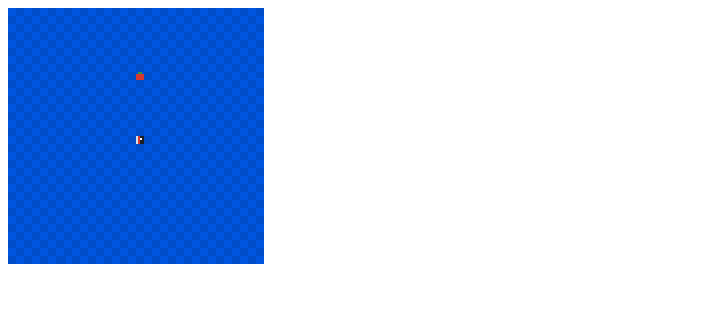
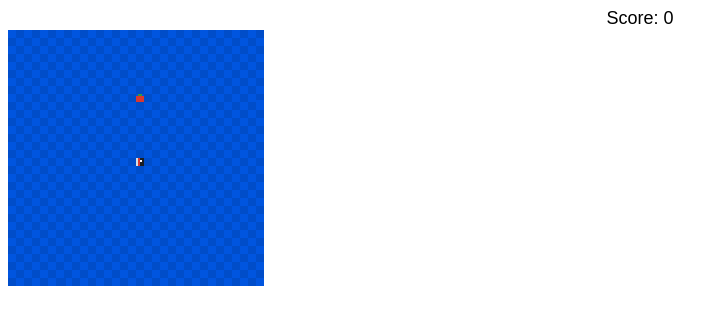
Before and after one commit to DarthBayo/Snake-Game-JS, a plain HTML site: page index.html in a window 1280 px wide. Shown: the whole page, without its empty margins (0-728 px from the left). Drawn offline with Linux system fonts and the light colour scheme.

Commit message:
Add score points

```diff
--- a/index.html
+++ b/index.html
@@ -6,6 +6,7 @@
     <title>Snake Game</title>
 </head>
 <body>
+    <p id="score"></p>
     <img src="./img/background.png" id="back">
     <canvas id="game"></canvas>
     <script src="./index.js" rel="text/javascript"></script>
--- a/index.js
+++ b/index.js
@@ -3,6 +3,19 @@
         document.addEventListener("DOMContentLoaded", () => {
             // Clean IMG tag
             document.getElementById("back").remove();
+
+            // Set score points
+            function setScore(pScore) {
+                let p = document.getElementById("score");
+                p.textContent = "Score: " + pScore;
+
+                p.style.alignContent = "center";
+                p.style.alignSelf    = "center";
+                p.style.textAlign    = "center";
+                p.style.fontFamily   = "arial";
+                p.style.fontSize     = "18px";
+                p.style.margin      = "1px";
+            }
 
             // Getting canvas
             let board = document.getElementById("game");
@@ -11,6 +24,9 @@
             // Settings pixels and box size
             const pixel = 4;
             const block = pixel*2;
+
+            // Settings score point
+            let score = 0;
 
             // Settings canvas size
             const gametable = {x: pixel*64, y: pixel*64};
@@ -65,6 +81,7 @@
                 }
             });
 
+            setScore(score);
             // Draw every 0.1 s
             function draw()
             {
@@ -76,14 +93,14 @@
                 // Eating and Fruit new Respawn
                 if ( snake.x == food.x && snake.y == food.y )
                 {
-                    food.x = Math.floor(64 / (Math.random() * 10)) * block;
-                    food.y = Math.floor((Math.random() * 10)) * block;
+                    food.x = Math.floor(Math.random() * 17 + 1) * block;
+                    food.y = Math.floor(Math.random() * 15 + 1) * block;
+                    setScore(score += 1);
                 }
-
-                if (food.x > 256 || food.y >= 256)
+                else if (food.x > 256 || food.y >= 256)
                 {
-                    food.x = Math.floor(64 / (Math.random() * 10)) * block;
-                    food.y = Math.floor((Math.random() * 10)) * block;
+                    food.x = Math.floor(Math.random() * 17 + 1) * block;
+                    food.y = Math.floor(Math.random() * 15 + 1) * block;
                 }
 
                 // Snake and Food console
```
